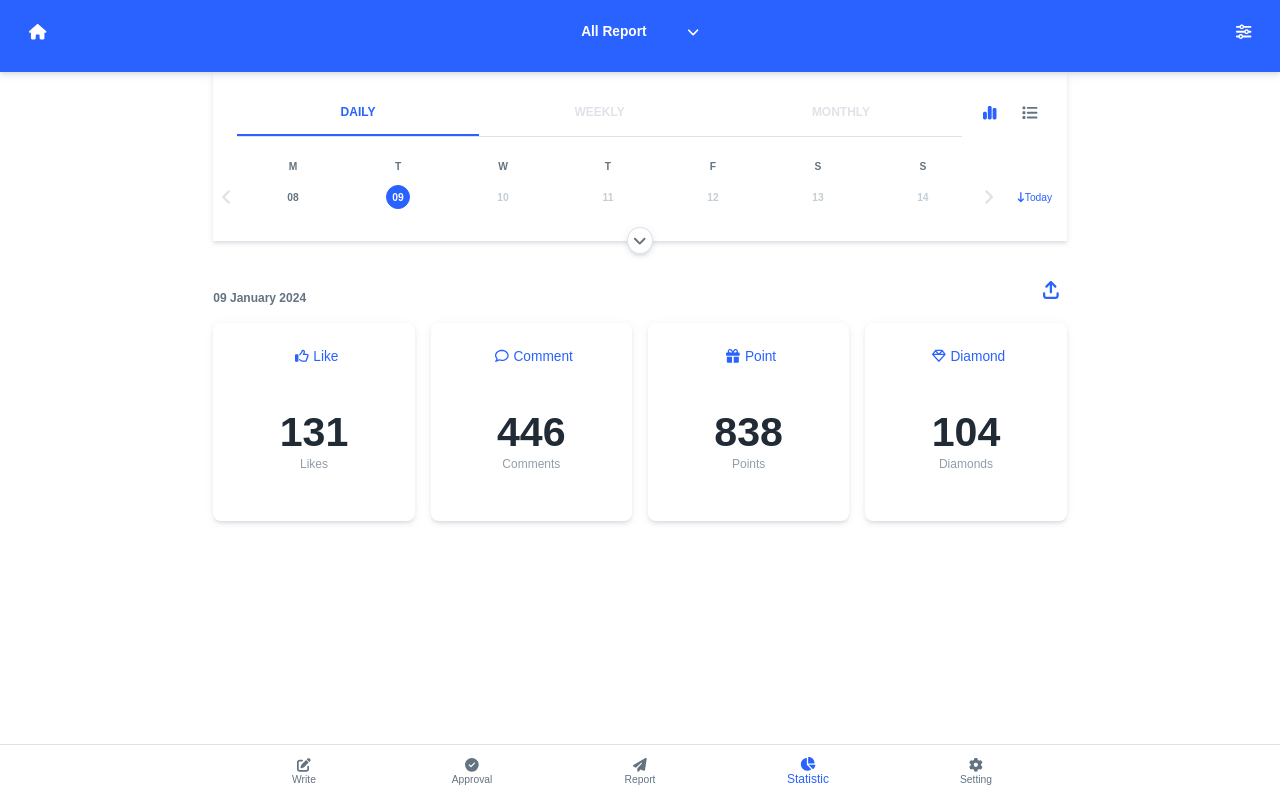
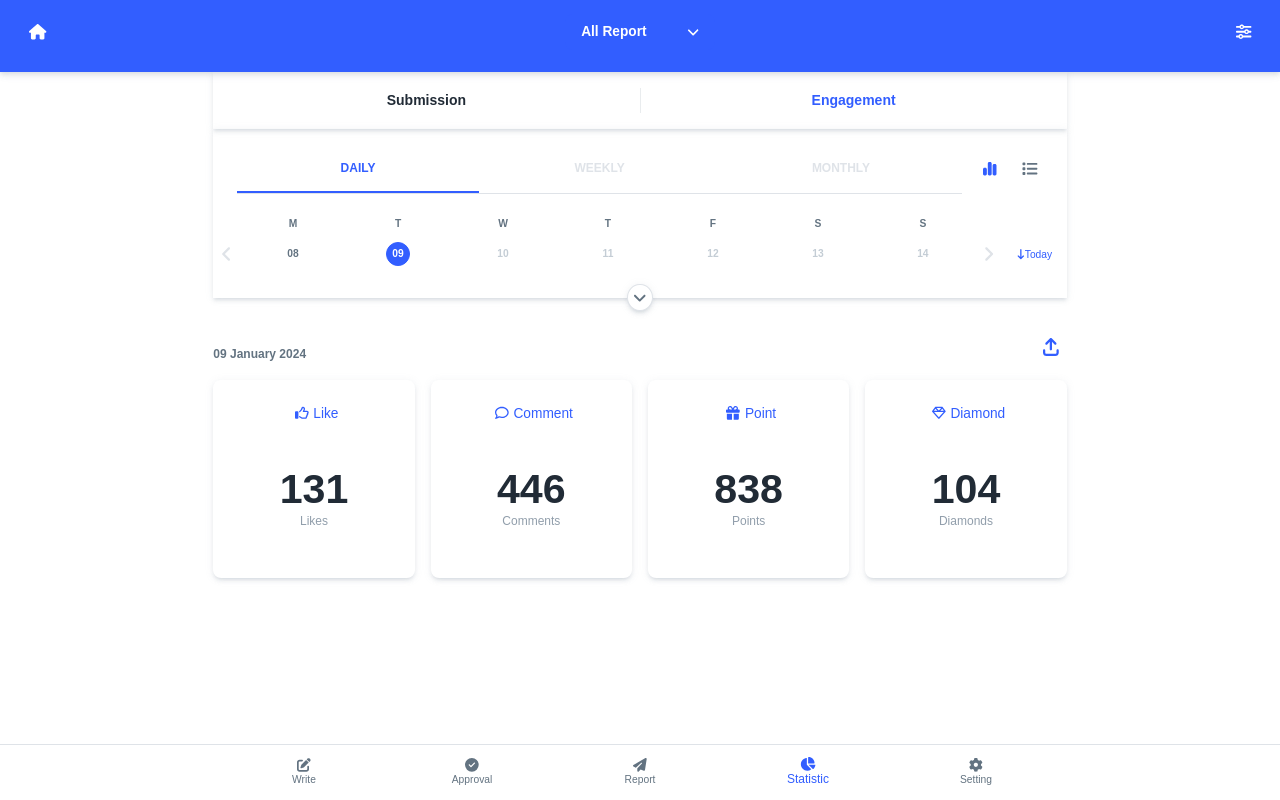
Before and after one commit to jakkrit-h/jenosize-frontend, a Next.js app: page /statistic in a window 1280 px wide. Built offline with nearby package versions, Linux system fonts and the light colour scheme.

Commit message:
feat : add submission and engagement sub menu

```diff
--- a/src/app/statistic/loading.tsx
+++ /dev/null
@@ -1,3 +0,0 @@
-export default function StatisticPageLoading() {
-  return <></>;
-}
--- a/src/app/statistic/page.tsx
+++ b/src/app/statistic/page.tsx
@@ -22,8 +22,11 @@ import {
 import { FontAwesomeIcon } from '@fortawesome/react-fontawesome';
 
 import {
+  Box,
+  Button,
   Chip,
   Container,
+  Divider,
   Grid,
   IconButton,
   Stack,
@@ -66,7 +69,18 @@ export default function StatisticPage() {
   }, [selectedDate]);
   return (
     <>
-      <Grid container justifyContent={'center'}>
+      <Grid container justifyContent={'center'} pb={3}>
+        <Grid item xs={12} md={8}>
+          <Box boxShadow={3} py={1}>
+            <Stack direction={'row'}>
+              <Button fullWidth color="inherit">
+                Submission
+              </Button>
+              <Divider orientation="vertical" variant="middle" flexItem />
+              <Button fullWidth>Engagement</Button>
+            </Stack>
+          </Box>
+        </Grid>
         <Grid item xs={12} md={8}>
           <DateSlider
             onChange={(result) => {
--- a/src/themes/ThemeRegistry.tsx
+++ b/src/themes/ThemeRegistry.tsx
@@ -24,7 +24,7 @@ const grey = {
 const primary = {
   lighter: '#D0ECFE',
   light: '#73BAFB',
-  main: '#2962ff',
+  main: '#325eff',
   dark: '#0C44AE',
   darker: '#042174',
   contrastText: '#FFFFFF',
```
